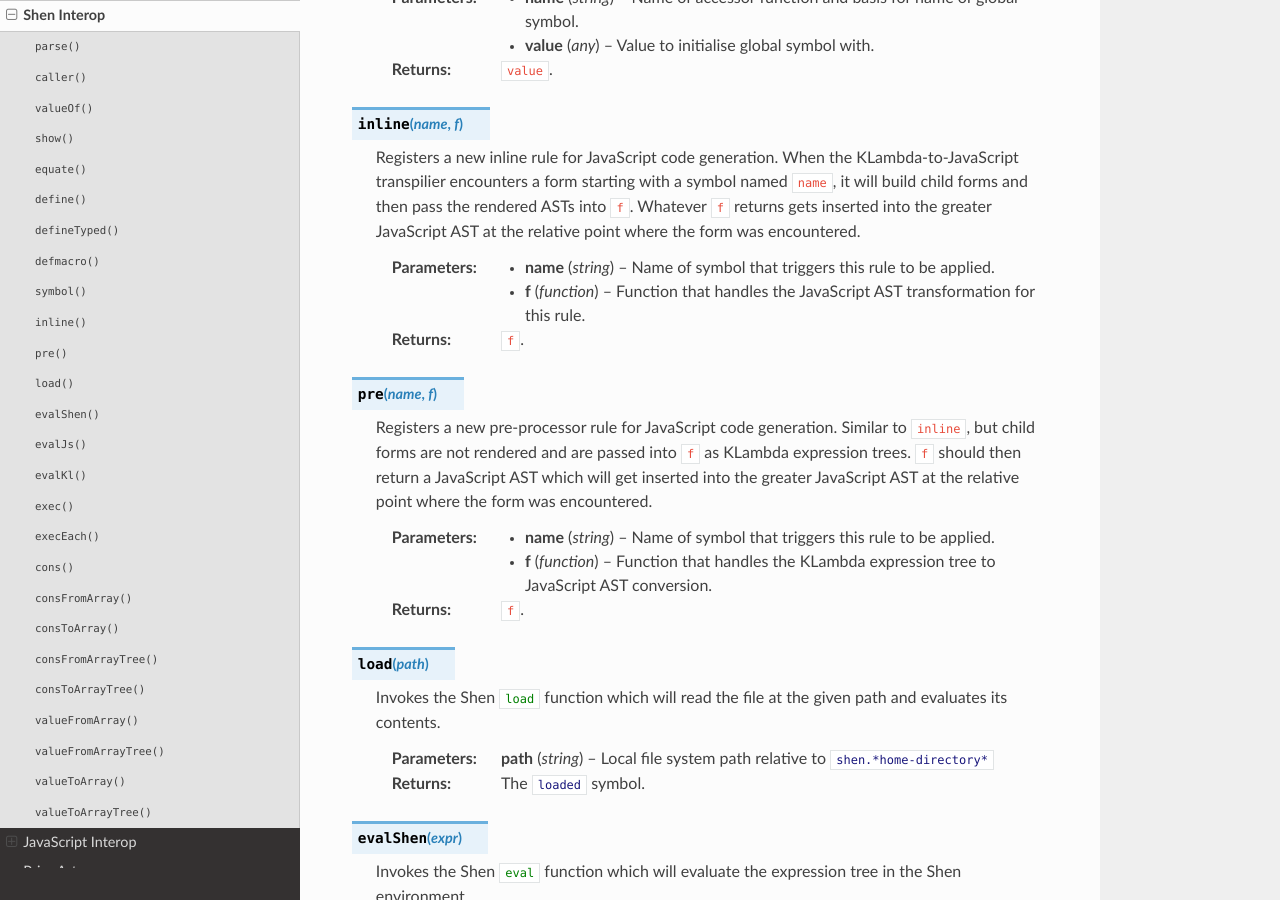
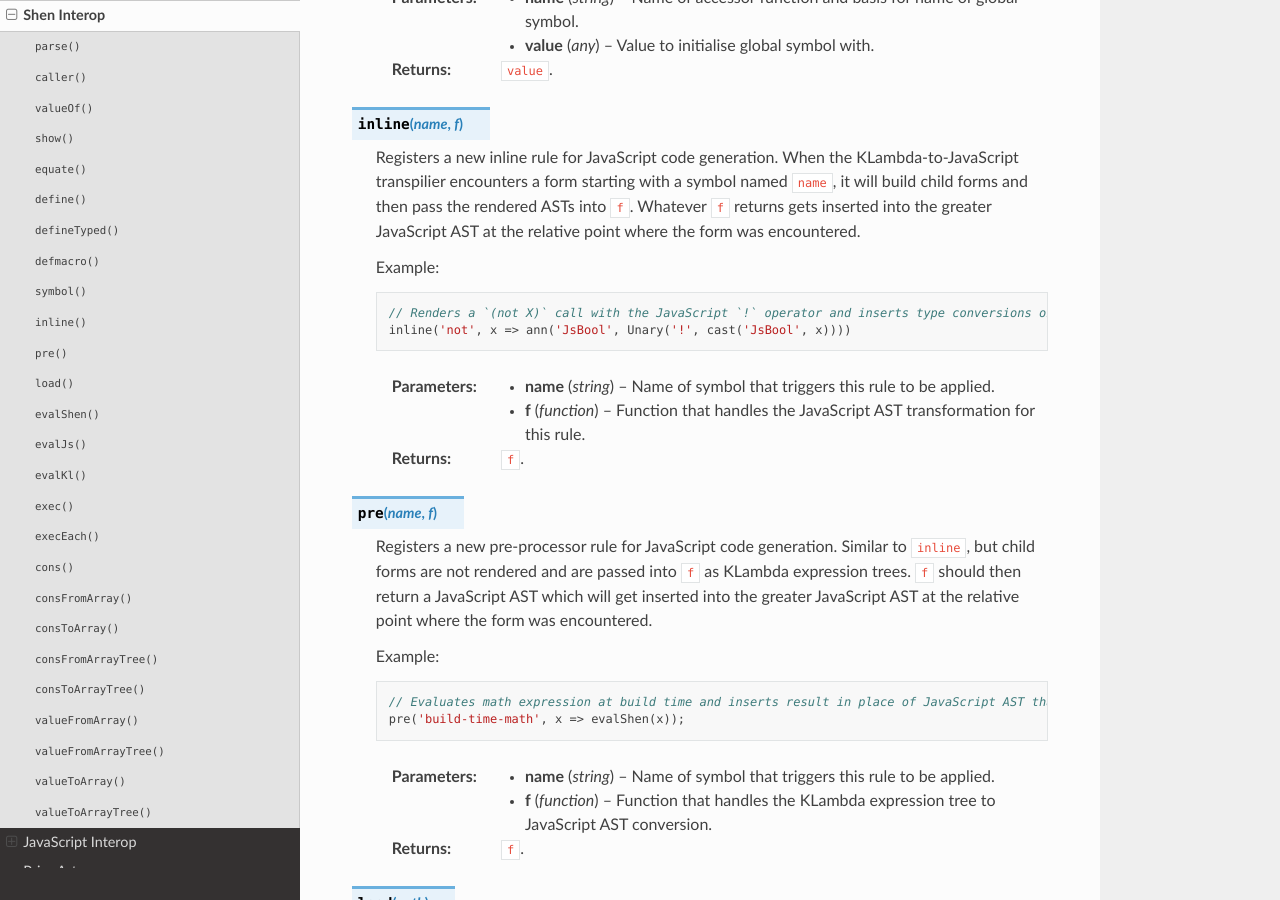
Before and after one commit to rkoeninger/ShenScript, a Sphinx documentation site: the page built from docs/interop.rst, in a window 1280 px wide and 900 px high, scrolled down 2124 px. Built offline with Sphinx 7.4.7 and the Read the Docs theme 2.0.0, drawn with Linux system fonts in a browser that asks for light colours.

Commit message:
Put examples for $.inline and $.pre in docs

```diff
--- a/docs/interop.rst
+++ b/docs/interop.rst
@@ -83,6 +83,13 @@ The environment object, :js:`$`, comes with additional functions to make JavaScr
 
    Registers a new inline rule for JavaScript code generation. When the KLambda-to-JavaScript transpilier encounters a form starting with a symbol named :js:`name`, it will build child forms and then pass the rendered ASTs into :js:`f`. Whatever :js:`f` returns gets inserted into the greater JavaScript AST at the relative point where the form was encountered.
 
+   Example:
+
+   .. code-block:: js
+
+      // Renders a `(not X)` call with the JavaScript `!` operator and inserts type conversions only as needed
+      inline('not', x => ann('JsBool', Unary('!', cast('JsBool', x))))
+
    :param string name: Name of symbol that triggers this rule to be applied.
    :param function f:  Function that handles the JavaScript AST transformation for this rule.
    :returns:           :js:`f`.
@@ -90,6 +97,13 @@ The environment object, :js:`$`, comes with additional functions to make JavaScr
 .. function:: pre(name, f)
 
    Registers a new pre-processor rule for JavaScript code generation. Similar to :js:`inline`, but child forms are not rendered and are passed into :js:`f` as KLambda expression trees. :js:`f` should then return a JavaScript AST which will get inserted into the greater JavaScript AST at the relative point where the form was encountered.
+
+   Example:
+
+   .. code-block:: js
+
+      // Evaluates math expression at build time and inserts result in place of JavaScript AST that would have been built.
+      pre('build-time-math', x => evalShen(x));
 
    :param string name: Name of symbol that triggers this rule to be applied.
    :param function f:  Function that handles the KLambda expression tree to JavaScript AST conversion.
```
